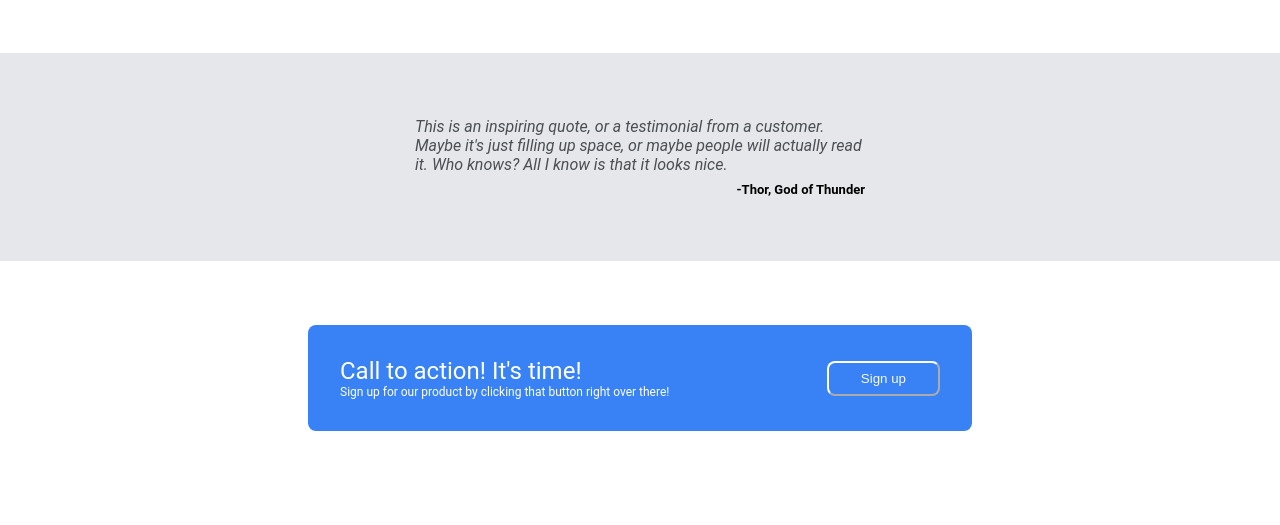
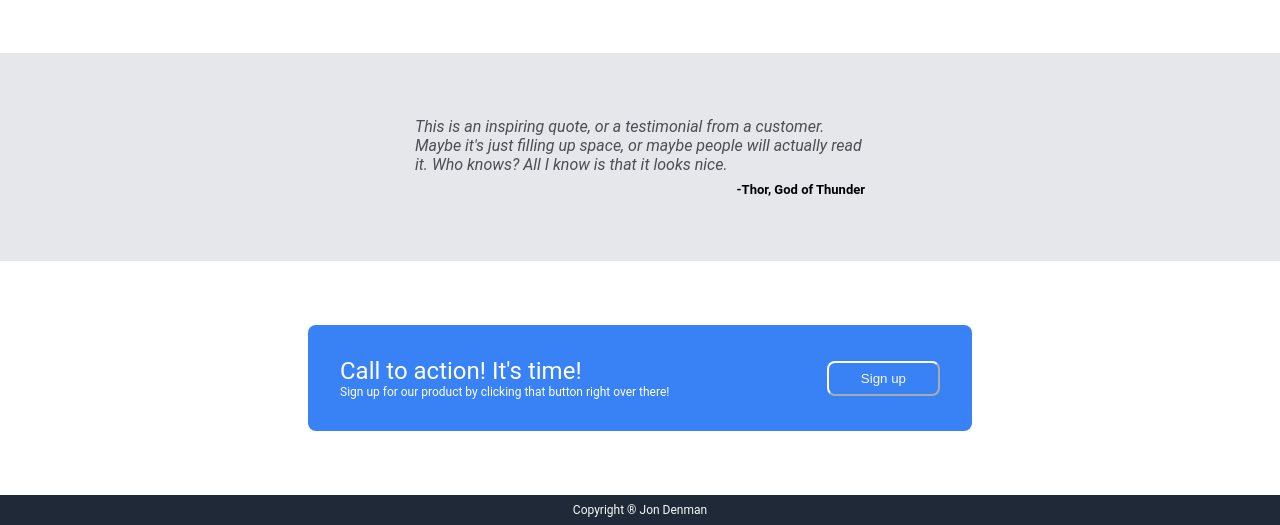
Before and after one commit to jondenman/odin-landing-page, a plain HTML site: page index.html in a window 1280 px wide. Shown: the part 540-1065 px from the top of the page. Before the commit the page ends 1035 px from the top, so only its background shows below. Drawn offline with Linux system fonts and the light colour scheme.

Commit message:
add finishing touches to css and html

```diff
--- a/index.html
+++ b/index.html
@@ -82,5 +82,10 @@
             <button class="call-signup">Sign up</button>
         </div>
     </div>
+
+    <!-- Footer -->
+    <footer>
+        <text class="footer-text">Copyright ® Jon Denman</text>
+    </footer>
 </body>
 </html>
--- a/styles.css
+++ b/styles.css
@@ -146,6 +146,7 @@ body {
     justify-content: center;
     align-items: center;
     padding: 64px 100px;
+    flex: 1;
 }
 
 .call-action {
@@ -179,3 +180,17 @@ body {
     border-radius: 8px;
     padding: 8px 32px;
 }
+
+/* Footer */
+footer {
+    display: flex;
+    justify-content: center;
+    align-items: center;
+    background-color: #1F2937;
+    padding: 8px;
+}
+
+.footer-text {
+    color: #F9FAF8;
+    font-size: 12px;
+}
```
